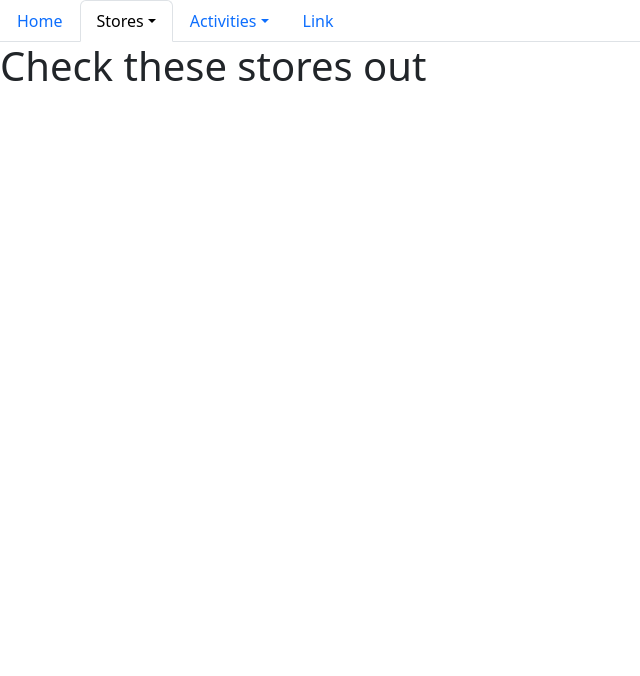
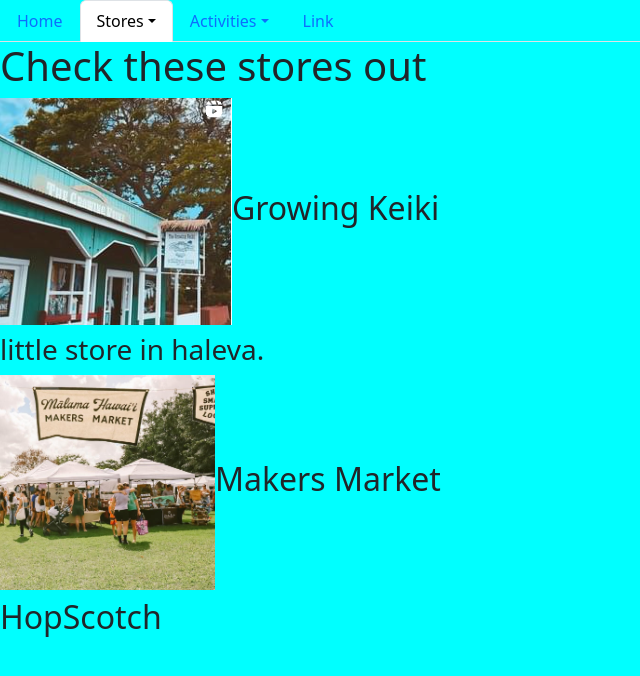
Before and after one commit to Noelbiggs28/flaskproject, a Flask app: page /stores in a window 1280 px wide. Shown: the top 676 px of the page, without its empty margins (0-640 px from the left). Run offline with Flask 3, Linux system fonts and the light colour scheme.

Commit message:
worked on stores page

```diff
--- a/app.py
+++ b/app.py
@@ -1,4 +1,5 @@
 # flask --app app.py --debug run
+# sqlite3 database.db
 from flask import Flask, render_template, request
 import sqlite3
 
--- a/static/styles.css
+++ b/static/styles.css
@@ -0,0 +1,3 @@
+body{
+    background-color: aqua;
+}
--- a/templates/index.html
+++ b/templates/index.html
@@ -14,7 +14,7 @@ home
             <li><hr class="dropdown-divider"></li>
             <li><a class="dropdown-item" href="/keke">Growing Keiki</a></li>
             <li><a class="dropdown-item" href="#">Makers market</a></li>
-            <li><a class="dropdown-item" href="#">Separated link</a></li>
+            <li><a class="dropdown-item" href="#">HopScotch</a></li>
         </ul>
     </li>
     <li class="nav-item dropdown">
@@ -32,4 +32,5 @@ home
     </li>
   </ul>
 <h1>Hello there!!!!</h1>
+<body></body>
 {% endblock %}
--- a/templates/keke.html
+++ b/templates/keke.html
@@ -14,7 +14,7 @@ keke
             <li><hr class="dropdown-divider"></li>
             <li><a class="dropdown-item" href="keke">Growing Keiki</a></li>
             <li><a class="dropdown-item" href="#">Makers market</a></li>
-            <li><a class="dropdown-item" href="#">Separated link</a></li>
+            <li><a class="dropdown-item" href="#">HopScotch</a></li>
         </ul>
     </li>
     <li class="nav-item dropdown">
@@ -22,8 +22,8 @@ keke
         <ul class="dropdown-menu">
             <li><a class="dropdown-item" href="/stores">Activities</a></li>
             <li><hr class="dropdown-divider"></li>
-            <li><a class="dropdown-item" href="#">Growing Keiki</a></li>
-            <li><a class="dropdown-item" href="#">Makers market</a></li>
+            <li><a class="dropdown-item" href="#">Aquarium</a></li>
+            <li><a class="dropdown-item" href="#">Lighthouse</a></li>
             <li><a class="dropdown-item" href="#">Separated link</a></li>
         </ul>
     </li>
--- a/templates/stores.html
+++ b/templates/stores.html
@@ -14,7 +14,7 @@ home
             <li><hr class="dropdown-divider"></li>
             <li><a class="dropdown-item" href="keke">Growing Keiki</a></li>
             <li><a class="dropdown-item" href="#">Makers market</a></li>
-            <li><a class="dropdown-item" href="#">Separated link</a></li>
+            <li><a class="dropdown-item" href="#">HopScotch</a></li>
         </ul>
     </li>
     <li class="nav-item dropdown">
@@ -22,8 +22,8 @@ home
         <ul class="dropdown-menu">
             <li><a class="dropdown-item" href="/stores">Activities</a></li>
             <li><hr class="dropdown-divider"></li>
-            <li><a class="dropdown-item" href="#">Growing Keiki</a></li>
-            <li><a class="dropdown-item" href="#">Makers market</a></li>
+            <li><a class="dropdown-item" href="#">Aquarium</a></li>
+            <li><a class="dropdown-item" href="#">Lighthouse</a></li>
             <li><a class="dropdown-item" href="#">Separated link</a></li>
         </ul>
     </li>
@@ -32,4 +32,9 @@ home
     </li>
   </ul>
 <h1>Check these stores out</h1>
+<div>
+    <h2><img src="./static/photos/growing.png">Growing Keiki</h2><h3>little store in haleva.</h3>
+    <h2><img src="./static/photos/makers.png">Makers Market</h2>
+    <h2>HopScotch</h2>
+</div>
 {% endblock %}
```
Also changed, not shown: static/photos/growing.png (added), static/photos/makers.png (added), templates/styles.css (deleted).
